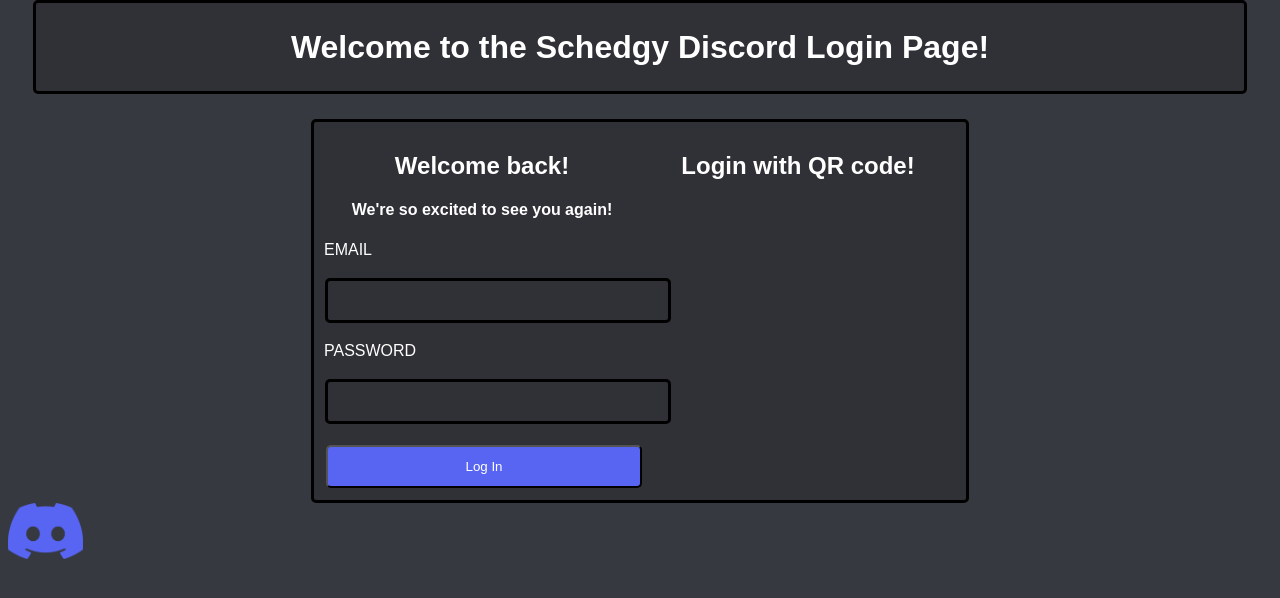
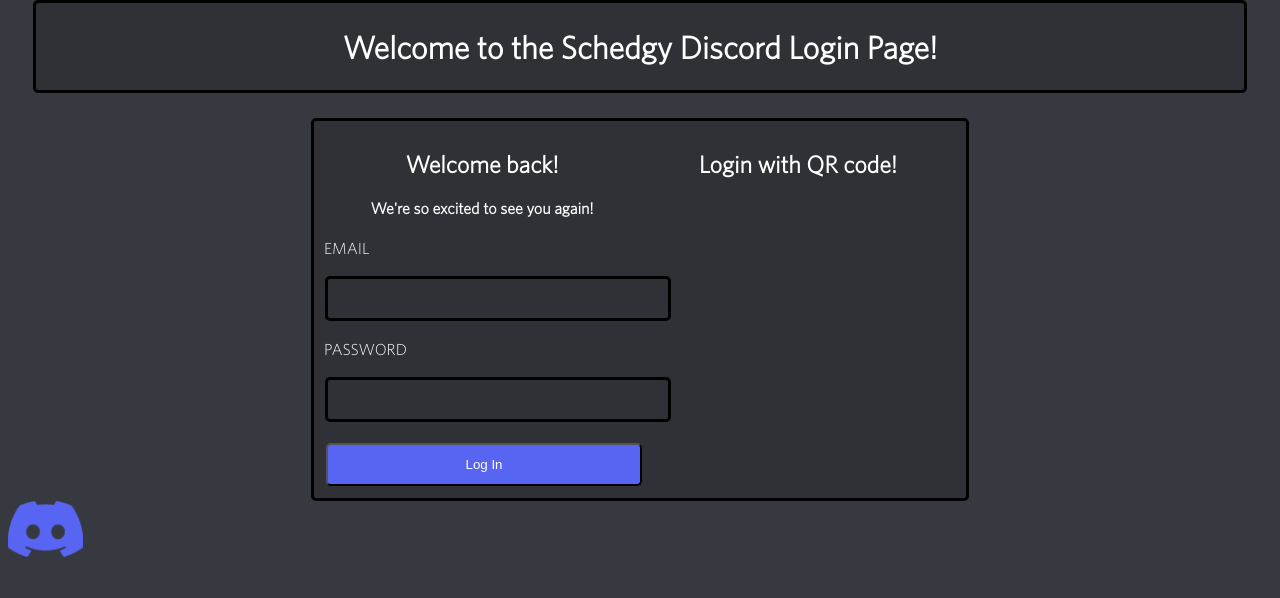
Before and after one commit to GarbageCan622/Schedgy, a PHP site: page /HTML/index.html in a window 1280 px wide. Shown: the part 25-623 px from the top of the page. Run offline with PHP 8.4, Linux system fonts and the light colour scheme.

Commit message:
Update style.css

```diff
--- a/CSS/style.css
+++ b/CSS/style.css
@@ -1,6 +1,10 @@
 /* discord blurple = #5865F2 */
+@font-face {
+    font-family: discord;
+    src: url(../Whitney-Font/whitney-light.otf);
+}
 h1{
-    font-family: sans-serif;
+    font-family: discord;
     color:white;
     text-align: center;
     background-color: #2f3136;
@@ -25,7 +29,7 @@
     clear:both;
 
     color:white;
-    font-family: sans-serif;
+    font-family: discord;
 }
 .column{
     float:left;
```
